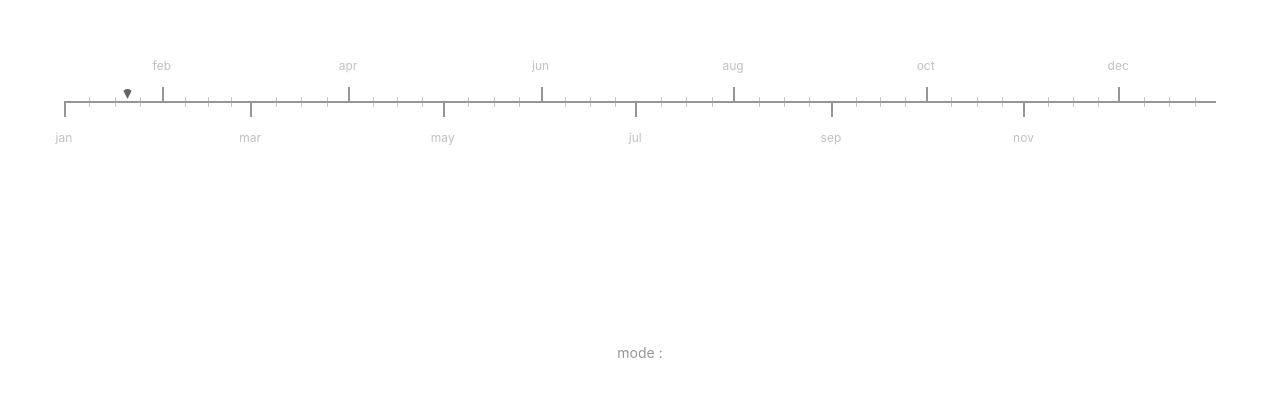
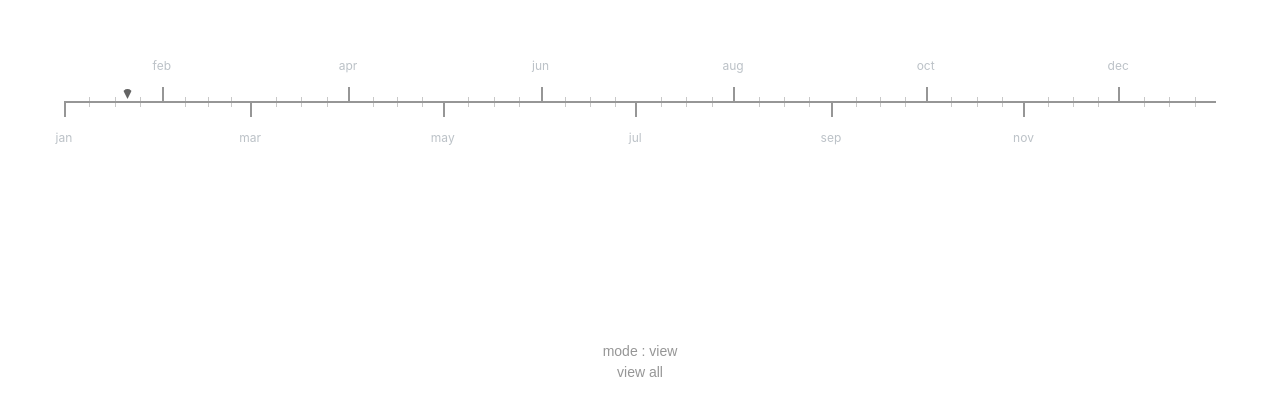
Before and after one commit to justPeterLee/Timeline, a React (Vite) app in the folder client/: page / in a window 1280 px wide. Shown: the part 298-714 px from the top of the page. Built offline with nearby package versions, Linux system fonts and the light colour scheme.

Commit message:
added routing to months and years

```diff
--- a/client/src/App.css
+++ b/client/src/App.css
@@ -18,15 +18,3 @@
 
   transform: translateX(-50%);
 }
-.Link {
-  color: rgb(150, 150, 150);
-  font-size: 14px;
-  font-weight: 400;
-
-  transition: color 0.2s;
-}
-
-.Link:hover {
-  /* background-color: rgb(180, 180, 180); */
-  color: rgb(200, 200, 200);
-}
--- a/client/src/App.tsx
+++ b/client/src/App.tsx
@@ -1,8 +1,9 @@
-import { Link, useParams } from "react-router-dom";
+import { Link, useParams, useNavigate } from "react-router-dom";
 import "./App.css";
 import Timeline from "./components/timeline/Timeline";
 
 function App() {
+  const navigate = useNavigate();
   const { year, month, mode } = useParams();
   const currentYear = new Date().getFullYear();
 
@@ -10,21 +11,31 @@ function App() {
     <>
       <Timeline />
       <div className="linkButton">
-        <Link
-          to={`/${year || currentYear}/${month || 0}/${
-            mode === "view" ? "create" : "view"
-          }`}
+        <button
+          onClick={() => {
+            navigate(
+              `/${year || currentYear}/${month || 0}/${
+                mode === undefined
+                  ? "create"
+                  : mode === "view"
+                  ? "create"
+                  : "view"
+              }`
+            );
+          }}
           className="viewAllLink Link"
         >
-          mode : {mode}
-        </Link>
-        {month && (
-          <Link
-            to={`/${year || currentYear}/0/${mode}`}
+          mode : {mode || "view"}
+        </button>
+        {month !== "0" && (
+          <button
+            onClick={() => {
+              navigate(`/${year || currentYear}/0/${mode}`);
+            }}
             className="viewAllLink Link"
           >
             view all
-          </Link>
+          </button>
         )}
       </div>
     </>
--- a/client/src/index.css
+++ b/client/src/index.css
@@ -38,22 +38,25 @@ h1 {
 }
 
 button {
-  border-radius: 8px;
-  border: 1px solid transparent;
-  padding: 0.6em 1.2em;
-  font-size: 1em;
-  font-weight: 500;
-  font-family: inherit;
-  background-color: #1a1a1a;
+  border: none;
+  background-color: transparent;
+}
+
+button:hover {
   cursor: pointer;
-  transition: border-color 0.25s;
 }
-button:hover {
-  border-color: #646cff;
+.Link {
+  color: rgb(150, 150, 150);
+  font-size: 14px;
+  font-weight: 400;
+
+  transition: color 0.2s;
+  user-select: none;
 }
-button:focus,
-button:focus-visible {
-  outline: 4px auto -webkit-focus-ring-color;
+
+.Link:hover {
+  /* background-color: rgb(180, 180, 180); */
+  color: rgb(200, 200, 200);
 }
 
 @media (prefers-color-scheme: light) {
@@ -64,7 +67,4 @@ button:focus-visible {
   a:hover {
     color: #747bff;
   }
-  button {
-    background-color: #f9f9f9;
-  }
 }
```
